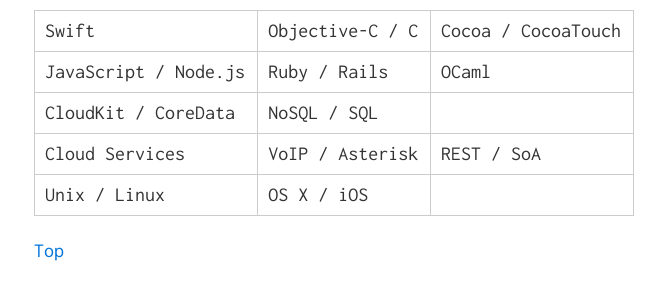
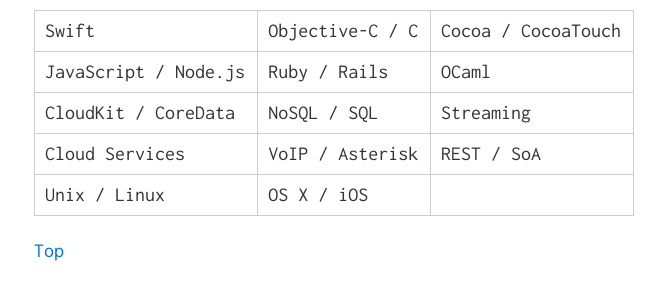
Before and after one commit to rickw/rickw.github.io, a Jekyll site: the page built from index.html, in a window 1280 px wide and 900 px high, scrolled down 1042 px. Shown: the part 158-454 px from the top of the window, without its empty margins (306-971 px from the left). Built offline with Jekyll 4.4.1, drawn with Linux system fonts in a browser that asks for light colours.

```diff
--- a/_includes/index.md
+++ b/_includes/index.md
@@ -9,9 +9,8 @@ I am seeking contracts with any of those technologies or other technologies I ha
 ### Technology
 
 | Swift | Objective-C / C | Cocoa / CocoaTouch |
-|:===:|:===:|:===:|
 | JavaScript / Node.js | Ruby / Rails | OCaml |
-| CloudKit / CoreData | NoSQL / SQL |
+| CloudKit / CoreData | NoSQL / SQL | Streaming |
 | Cloud Services | VoIP / Asterisk | REST / SoA |
 | Unix / Linux | OS X / iOS |
 
@@ -33,7 +32,7 @@ I am seeking contracts with any of those technologies or other technologies I ha
 
 | __iOS Apps__ | __OpenSource__ |
 | [HBOGo/MAXGo](https://itunes.apple.com/us/app/hbo-go/id429775439?mt=8) | [Swift Time](http://swiftti.me) |
-| [Pins app](https://angel.co/pins-1) | [SwiftlyReachable]() |
+| [Pins app](https://angel.co/pins-1) | [SwiftlyReachable](https://github.com/swifttime/SwiftlyReachable) |
 | [Trial Guides](https://itunes.apple.com/us/app/trial-guides/id555723807?mt=8) | __Contibuted To__ |
 | [HEAT Home Energy Audit Pro](https://itunes.apple.com/us/app/heat-home-energy-audit-pro/id537939000?mt=8) | [mogenerator](https://github.com/rentzsch/mogenerator) |
 | [IFR Markets (Thomson Reuters)](http://download.cnet.com/Thomson-Reuters-IFR-Markets/3000-2164_4-75634352.html) | [vagrant-digitalocean](https://github.com/smdahlen/vagrant-digitalocean) |
```
Also changed, not shown: README.md.
